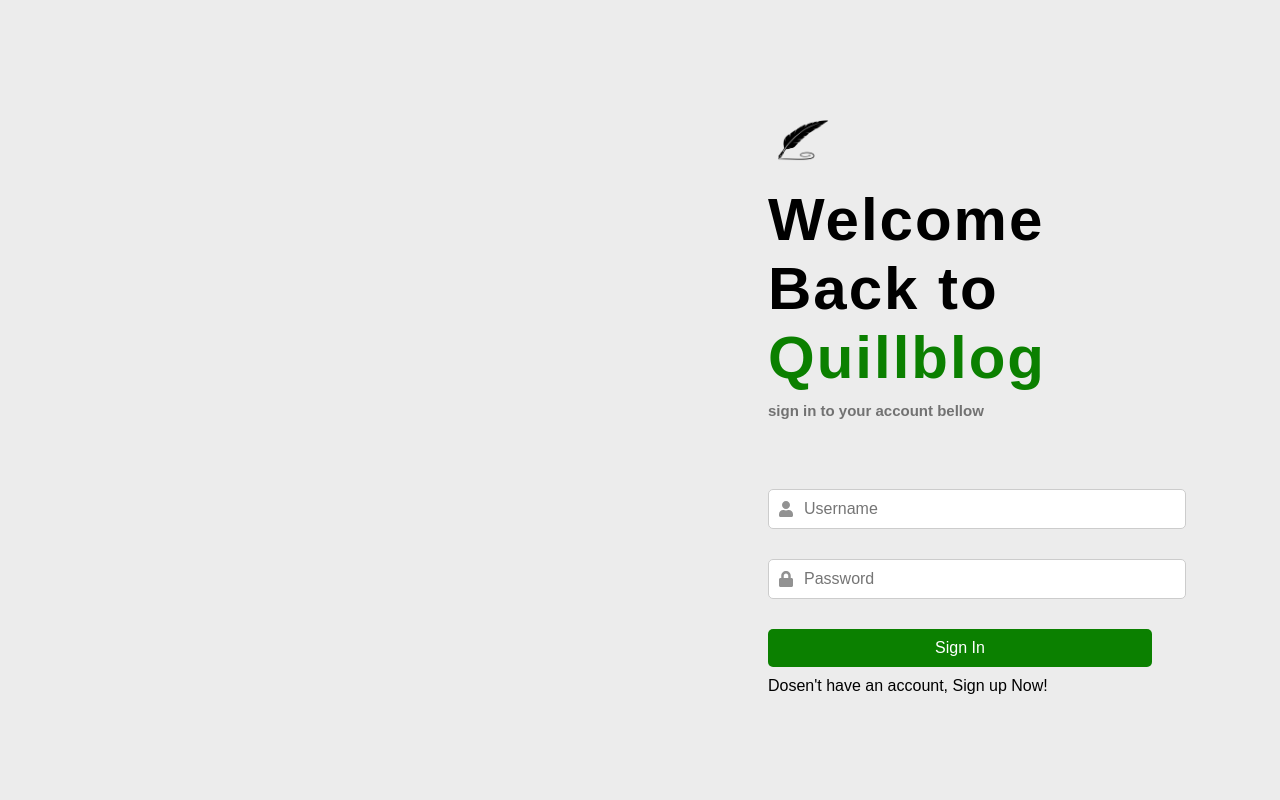
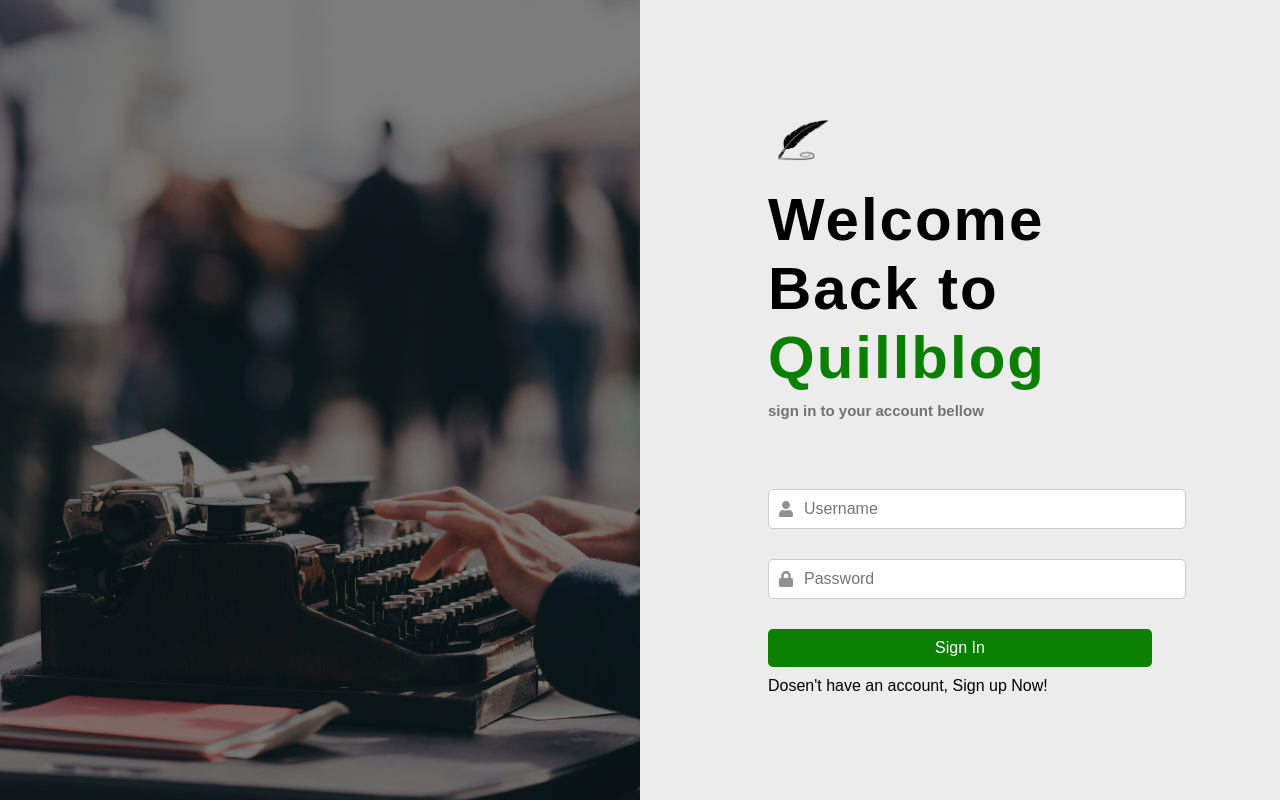
Before and after one commit to NTDK5/Frontend_Quillblog, a React (Create React App) app: page /login in a window 1280 px wide. Built offline with nearby package versions, Linux system fonts and the light colour scheme; a web font is replaced by a local one.

Commit message:
Update LoginScreen.jsx

```diff
--- a/src/screens/LoginScreen.jsx
+++ b/src/screens/LoginScreen.jsx
@@ -5,9 +5,10 @@ import { useLoginMutation } from "../slices/usersApiSlice";
 import { setCredentials } from "../slices/authSlice";
 import { toast } from "react-toastify";
 import { FaSignInAlt, FaEnvelope, FaLock, FaUser } from "react-icons/fa";
-
+import signInImage from '../assets/signIn.jpg';
 import logo from '../assets/logo.png';
 import { FaPerson } from "react-icons/fa6";
+
 
 
 const LoginScreen = () => {
@@ -39,7 +40,9 @@ const LoginScreen = () => {
 
   return (
     <div className="login_container">
-      <div className="sign_in_image">
+           <div className="sign_in_image">
+        <img src={signInImage} alt="signinimage" />
+        <div className="overlay"></div>
       </div>
       <div className="form_container">
         <div className="form_content">
```
